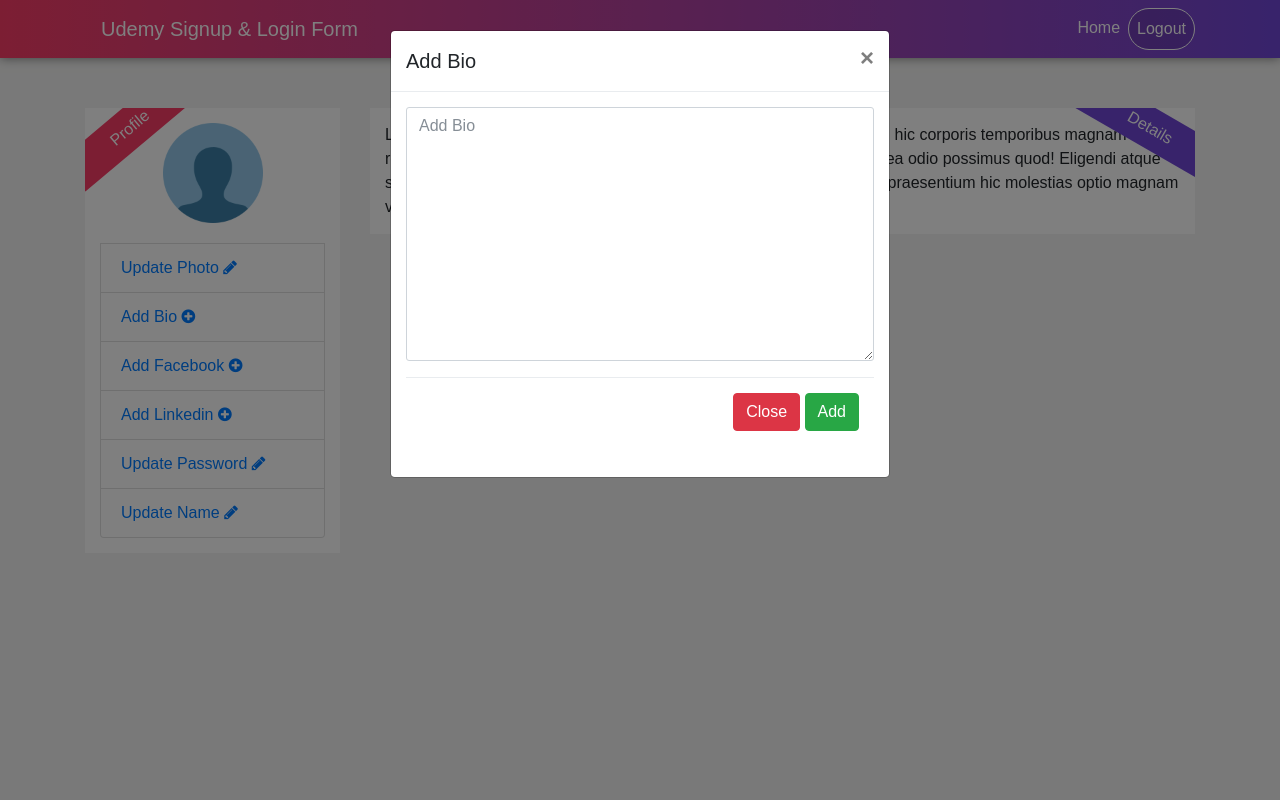
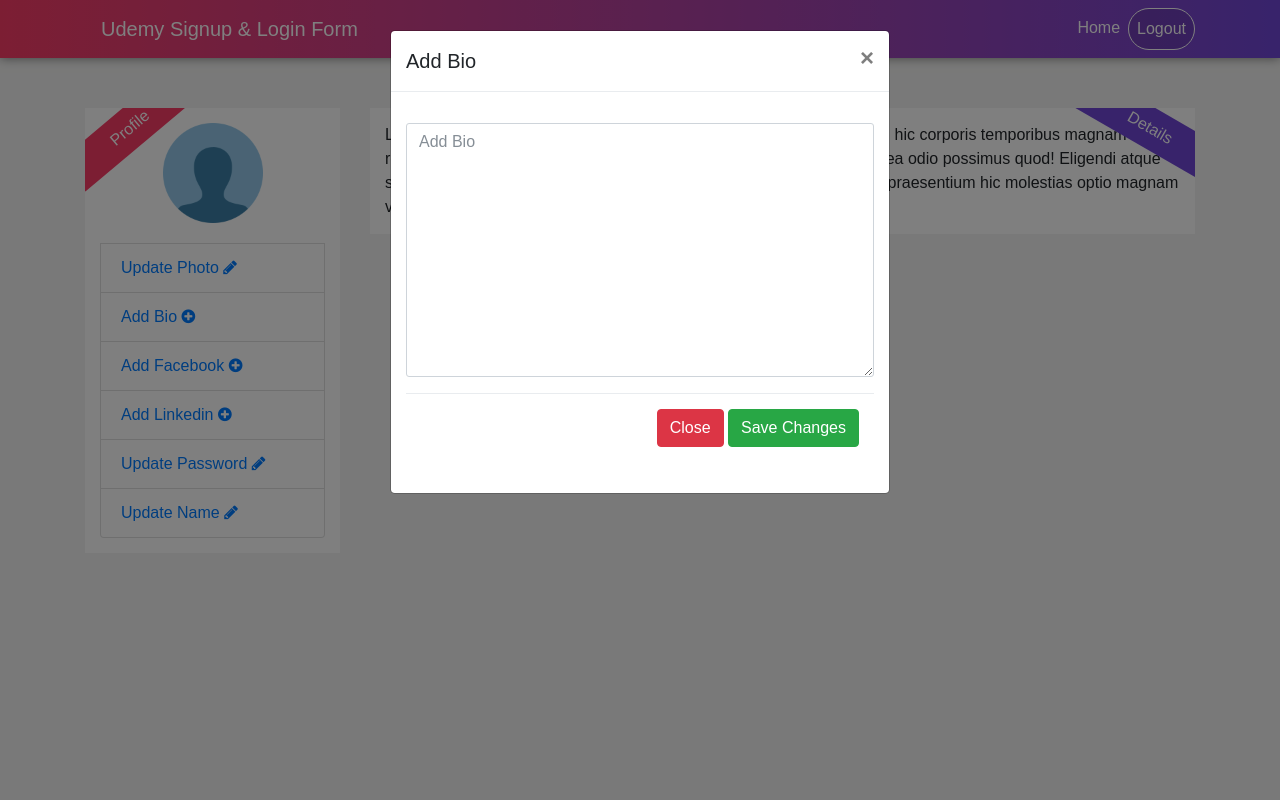
Before and after one commit to shahlakshya1988/ajax_php_signupform, a PHP site: page /profile/index.php in a window 1280 px wide, after a click on "Add Bio". Run offline with PHP 8.4, Linux system fonts and the light colour scheme; the visitor is signed in with stand-in values (Sample User, id 1); data comes from the database, SQL or seed files in the repository.

Commit message:
56. Add/Update Biography

```diff
--- a/profile/index.php
+++ b/profile/index.php
@@ -65,8 +65,7 @@ if(!isset($_SESSION["id"]) || empty($_SESSION["id"]) ){
 	<!-- div.container -->
     <script type="text/javascript" src="../assets/js/bootstrap.bundle.min.js" ></script>
     <script type="text/javascript" src="../assets/js/simple.js"></script>
-    <script type="text/javascript" src="../assets/js/signup.js"></script>
-    <script type="text/javascript" src="../assets/js/login.js"></script>
+    <script type="text/javascript" src="./js/profile.js"></script>
 </body>
 </html>
 <?php ob_end_flush(); ?>
--- /dev/null
+++ b/profile/js/profile.js
@@ -0,0 +1,13 @@
+function add_bio(bio){
+   var bio=bio.trim();
+   if(bio.length == 0 || bio.length == ""){
+        $(".bio-error").html("Bio Can't Be Empty");
+        $("#bio_textarea").addClass("border-red");
+        $("#bio_textarea").removeClass("border-green");
+
+   }else{
+        // ajax_request over here
+        // ajax_request over here
+   }
+   return false;
+}
--- a/profile/parts/bio.modal.php
+++ b/profile/parts/bio.modal.php
@@ -1,23 +1,41 @@
 <!-- code for modal -->
+<?php
+$query = $db->prepare("SELECT `bio` FROM `users` where id = :id");
+$query->bindParam(":id",$_SESSION["id"]);
+$query->execute();
+$result = $query->fetch(PDO::FETCH_OBJ);
+//var_dump($result);
+// var_dump($result->bio);
+if(empty(trim($result->bio))){
+    $title = "Add Bio";
+}else{
+    $title = "Update Bio";
+}
+?>
 <div class="modal fade" id="bio" tabindex="-1" role="dialog">
     <div class="modal-dialog" role="document">
         <div class="modal-content">
             <div class="modal-header">
-                <h5 class="modal-title">Add Bio</h5>
+                <h5 class="modal-title"><?=$title; ?></h5>
                 <button type="button" class="close" data-dismiss="modal" aria-lable="close"><span aria-hidden="true">&times;</span></button>
             </div>
             <!-- div.modal-header -->
             <div class="modal-body">
                 <form action="">
                     <div class="form-group">
-                        <textarea class="form-control profile_input" id="bio_textarea" name="" id="" cols="30" rows="10" placeholder="Add Bio"></textarea>
+                        <div class="bio-error error">
+
+                        </div>
+                    </div>
+                    <div class="form-group">
+                        <textarea class="form-control profile_input" id="bio_textarea" name="" id="" cols="30" rows="10" placeholder="Add Bio"><?=trim($result->bio);?></textarea>
                         <!-- textarea.form-control#bio_textarea -->
                     </div>
                     <!-- div.form-group -->
                     <div class="modal-footer">
                         <div class="form-group">
                             <button type="button" class="btn btn-danger" data-dismiss="modal">Close</button>
-                            <button type="button" class="btn btn-success">Add</button>
+                            <button type="button" class="btn btn-success" onclick="return add_bio(this.form.bio_textarea.value);">Save Changes</button>
                         </div>
                         <!-- div.form-group -->
                     </div>
```
